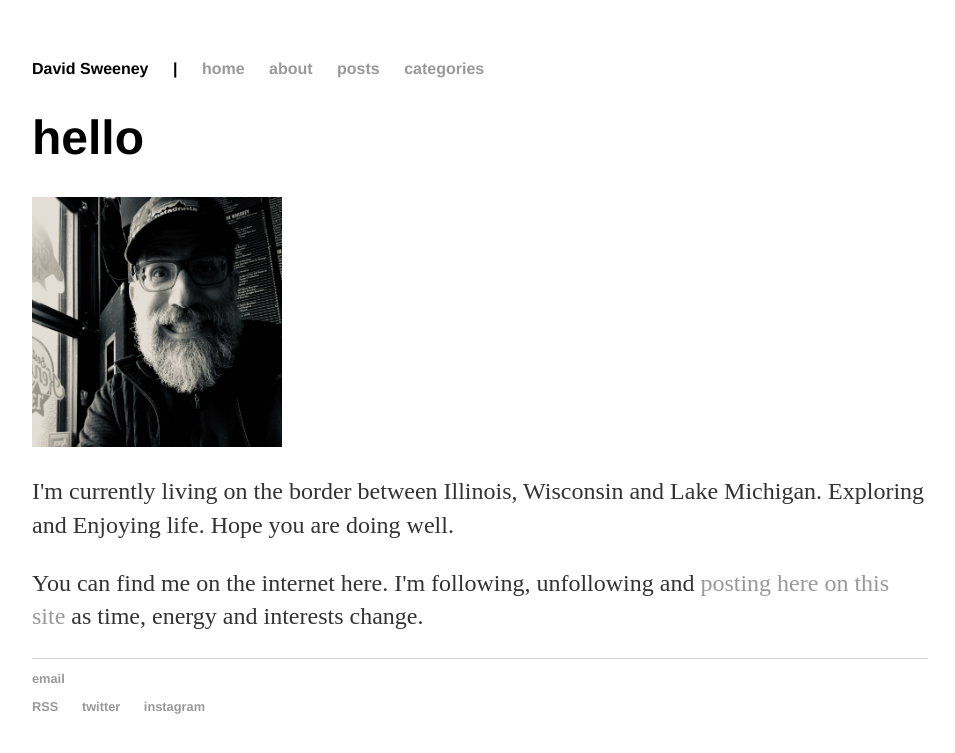
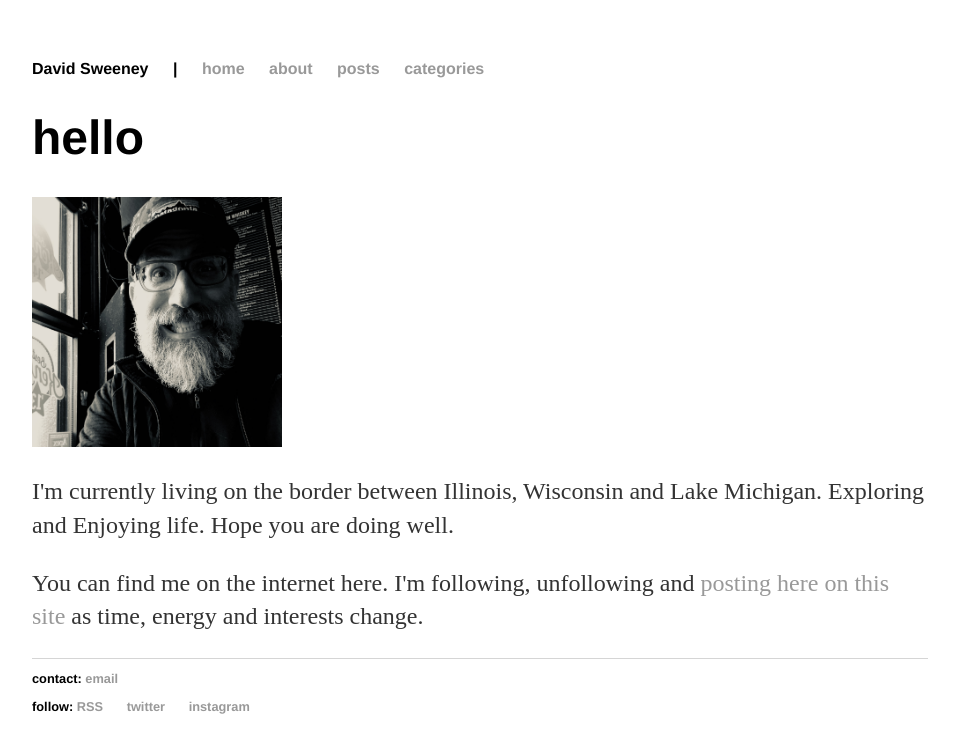
Before and after one commit to dvdsweeney/dvdsweeney.github.io, a Jekyll site: the page built from index.html, in a window 1280 px wide. Shown: the top 753 px of the page, without its empty margins (160-1115 px from the left). Built offline with Jekyll 4.4.1, drawn with Linux system fonts in a browser that asks for light colours.

Commit message:
Update default.html

```diff
--- a/_layouts/default.html
+++ b/_layouts/default.html
@@ -23,10 +23,10 @@
 			</div><!-- /.container -->
 			<footer>
 	    		<ul>
-				<li><a href="mailto:dvdsweeney@gmail.com">email</a></li>
+				<li>contact: <a href="mailto:dvdsweeney@gmail.com">email</a></li>
 			</ul>
 			<ul>
-				<li><a href="feed:https://dvdsweeney.github.io/blog/atom.xml">RSS</a></li>
+				<li>follow: <a href="feed:https://dvdsweeney.github.io/blog/atom.xml">RSS</a></li>
 	        		<li><a href="https://twitter.com/dvdsweeney">twitter</a></li>
 				<li><a href="https://www.instagram.com/dvd.sweeney/">instagram</a></li>
 			</ul>
```
